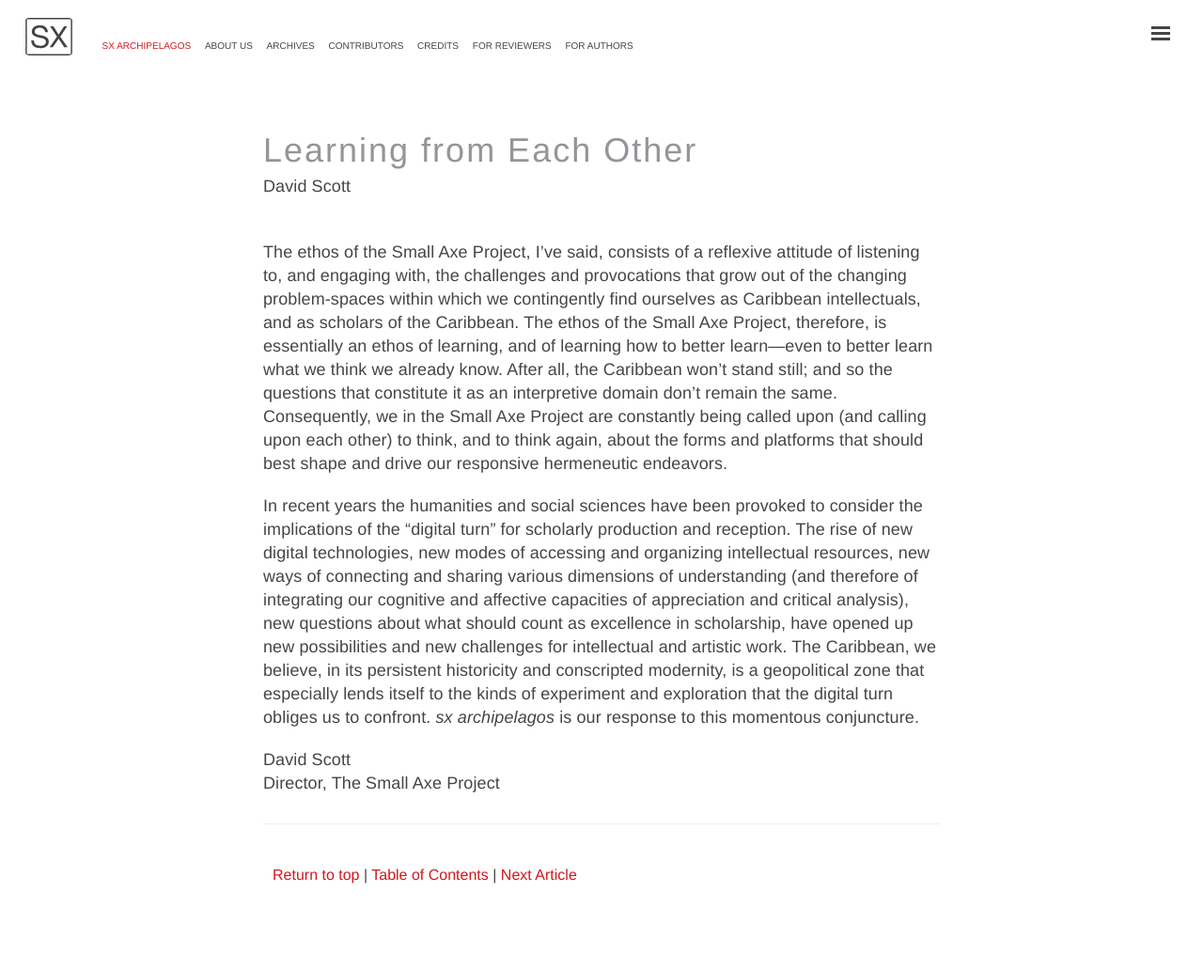
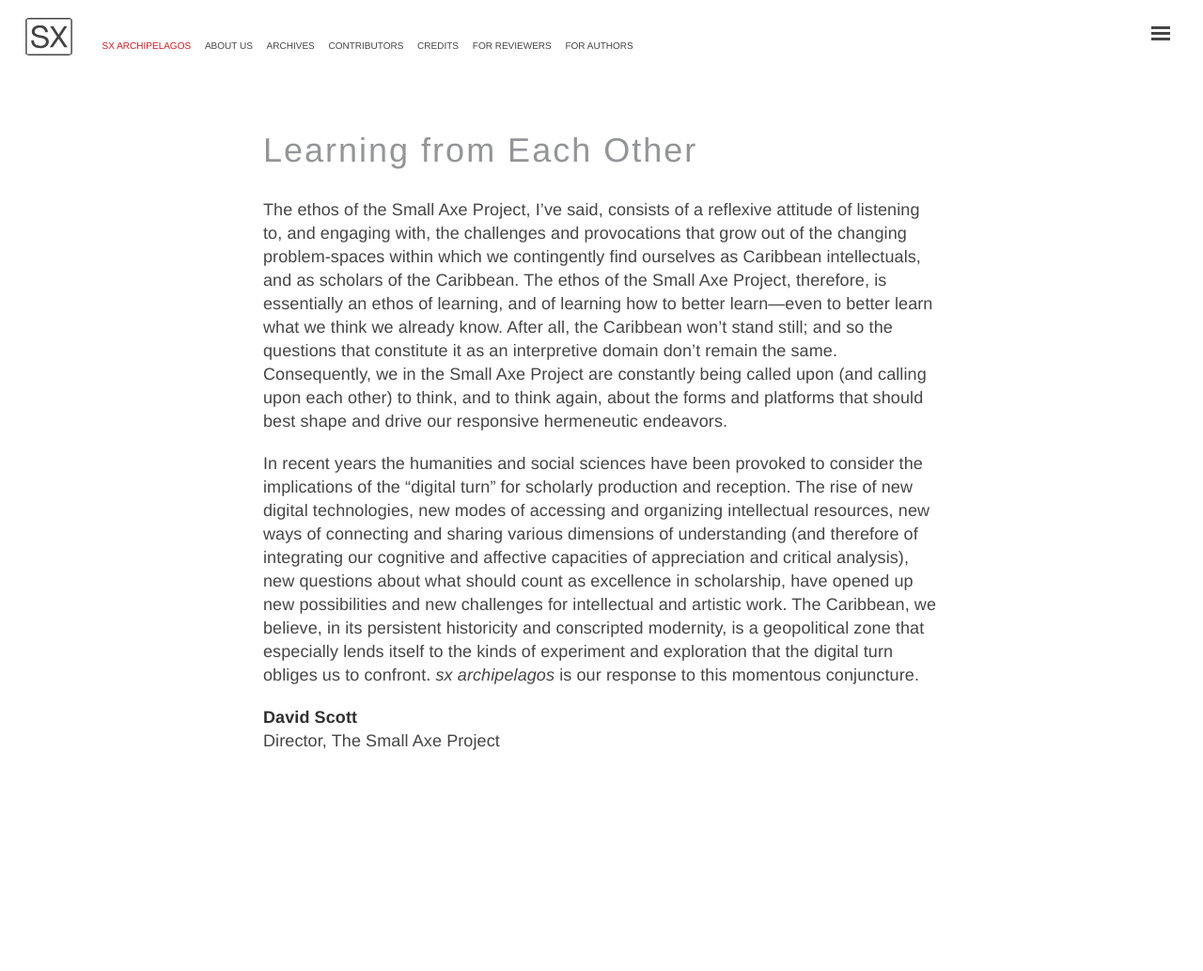
Before and after one commit to archipelagosjournal/archipelagos, a Jekyll site: the page built from _issue01/scott-learning.md, in a window 1280 px wide. Shown: the whole page at 94% size. Built offline with Jekyll 4.4.1, drawn with Linux system fonts in a browser that asks for light colours; after the commit the page ends 900 px from its top, so only the background shows below that.

Commit message:
edited scotts page and removed posts layout

```diff
--- a/_includes/toc.html
+++ b/_includes/toc.html
@@ -14,10 +14,10 @@
 
     <li>
       <a href="{{ document.url | prepend:site.baseurl }}">
-        <span class="toc-title">{{ document.title["long"] }}</span>
+        <span class="toc-title">{{ document.title }}</span>
       </a><br>
     <span class="byline">
-    {% include author-loop.html %}
+    {{ document.author }}
     </span>
   </a>
     </li>
--- a/_issue01/scott-learning.md
+++ b/_issue01/scott-learning.md
@@ -1,12 +1,8 @@
 ---
-layout: article
+layout: page
 section: introduction
-title:
-  "long": "Learning from Each Other"
-  "short": "Learning from Each Other"
-author:
-- name: David Scott
-  shortname: Scott
+title: "Learning from Each Other"
+author: David Scott
 ---
 
 
@@ -38,5 +34,5 @@ that especially lends itself to the kinds of experiment and exploration
 that the digital turn obliges us to confront. *sx archipelagos* is our
 response to this momentous conjuncture.
 
-David Scott\\
+**David Scott**\\
 Director, The Small Axe Project
--- a/_layouts/page.html
+++ b/_layouts/page.html
@@ -4,5 +4,6 @@ layout: default
 
 <div class="page">
   <h1 class="page-title">{{ page.title }}</h1>
+  <br>
   {{ content }}
 </div>
```
Also changed, not shown: _layouts/post.html (deleted, +0 -9 lines).
